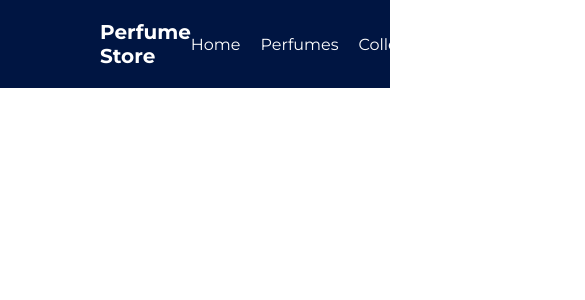
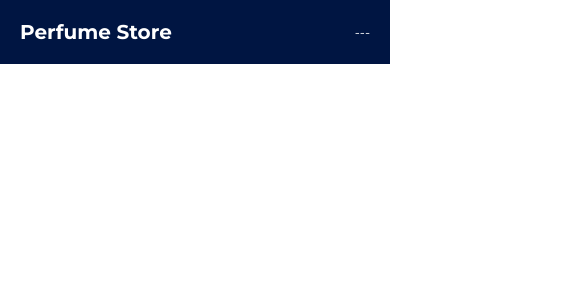
Before and after one commit to MoeezAhmed-Developer/perfume-webiste, a React (Vite) app: page / in a window 390 px wide. Shown: the top 300 px of the page, 585 px wide, since content can reach past the window. Built offline with nearby package versions, Linux system fonts and the light colour scheme.

Commit message:
feat: enhance Header component with responsive navigation and toggle functionality

```diff
--- a/index.html
+++ b/index.html
@@ -8,6 +8,10 @@
       href="https://fonts.googleapis.com/css2?family=Montserrat:wght@100..900&family=Playfair+Display:wght@400;500;600;700;800;900&display=swap"
       rel="stylesheet"
     />
+    <link
+      rel="stylesheet"
+      href="https://unicons.iconscout.com/release/v4.0.8/css/line.css"
+    />
     <title>Perfume website by BulandiHub</title>
   </head>
   <body>
--- a/src/components/Header.jsx
+++ b/src/components/Header.jsx
@@ -1,12 +1,16 @@
+import { useState } from "react";
 import style from "../css/header.module.css";
 
 function Header() {
+  const [display, setDisplay] = useState(false);
+
   return (
     <header className={style.header}>
       <div className={style.siteLogo}>
         <a href="/">Perfume Store</a>
       </div>
       <nav>
+        {display && (
           <ul>
             <li>
               <a href="/">Home</a>
@@ -27,7 +31,12 @@ function Header() {
               <a href="#">Contact</a>
             </li>
           </ul>
+        )}
       </nav>
+      <button className={style.humberger} onClick={() => setDisplay(!display)}>
+        ---
+      </button>
+      {/* <i className="uil uil-bars"></i> */}
     </header>
   );
 }
--- a/src/css/header.module.css
+++ b/src/css/header.module.css
@@ -22,3 +22,44 @@
 .header ul li a {
   color: #fff;
 }
+
+.humberger {
+  display: none;
+}
+
+@media (max-width: 600px) {
+  .header {
+    padding: 20px;
+  }
+
+  .header ul {
+    position: absolute;
+    top: 60px;
+    left: 0;
+    background-color: #001542;
+    flex-direction: column;
+    justify-content: start;
+    align-items: start;
+    padding: 20px;
+    height: 100vh;
+    width: 60vw;
+  }
+
+  .header ul li {
+    font-size: 14px;
+  }
+
+  .uil-bars {
+    color: #fff;
+    cursor: pointer;
+  }
+
+  .humberger {
+    display: block;
+    background: none;
+    border: none;
+    outline: none;
+    color: #fff;
+    cursor: pointer;
+  }
+}
--- a/src/index.css
+++ b/src/index.css
@@ -17,3 +17,9 @@ a {
 ul li {
   list-style-type: none;
 }
+
+.uil-bars {
+  color: #fff;
+  cursor: pointer;
+  display: none;
+}
```
Lines whose indentation alone changed are shown as unchanged.
